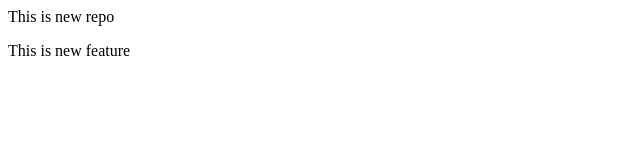
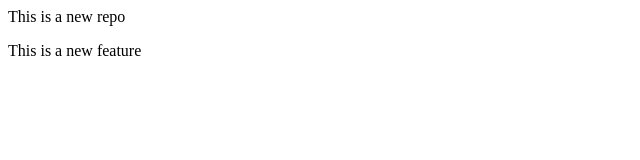
Before and after one commit to SHAMMA978/Local, a plain HTML site: page index.html in a window 1280 px wide. Shown: the full height of the page, 0-640 px from the left. Drawn offline with Linux system fonts and the light colour scheme.

Commit message:
new feature

```diff
--- a/index.html
+++ b/index.html
@@ -1,2 +1,2 @@
-<p>This is new repo</p>
-<p>This is new feature</p>
+<p>This is a new repo</p>
+<p>This is a new feature</p>
```
